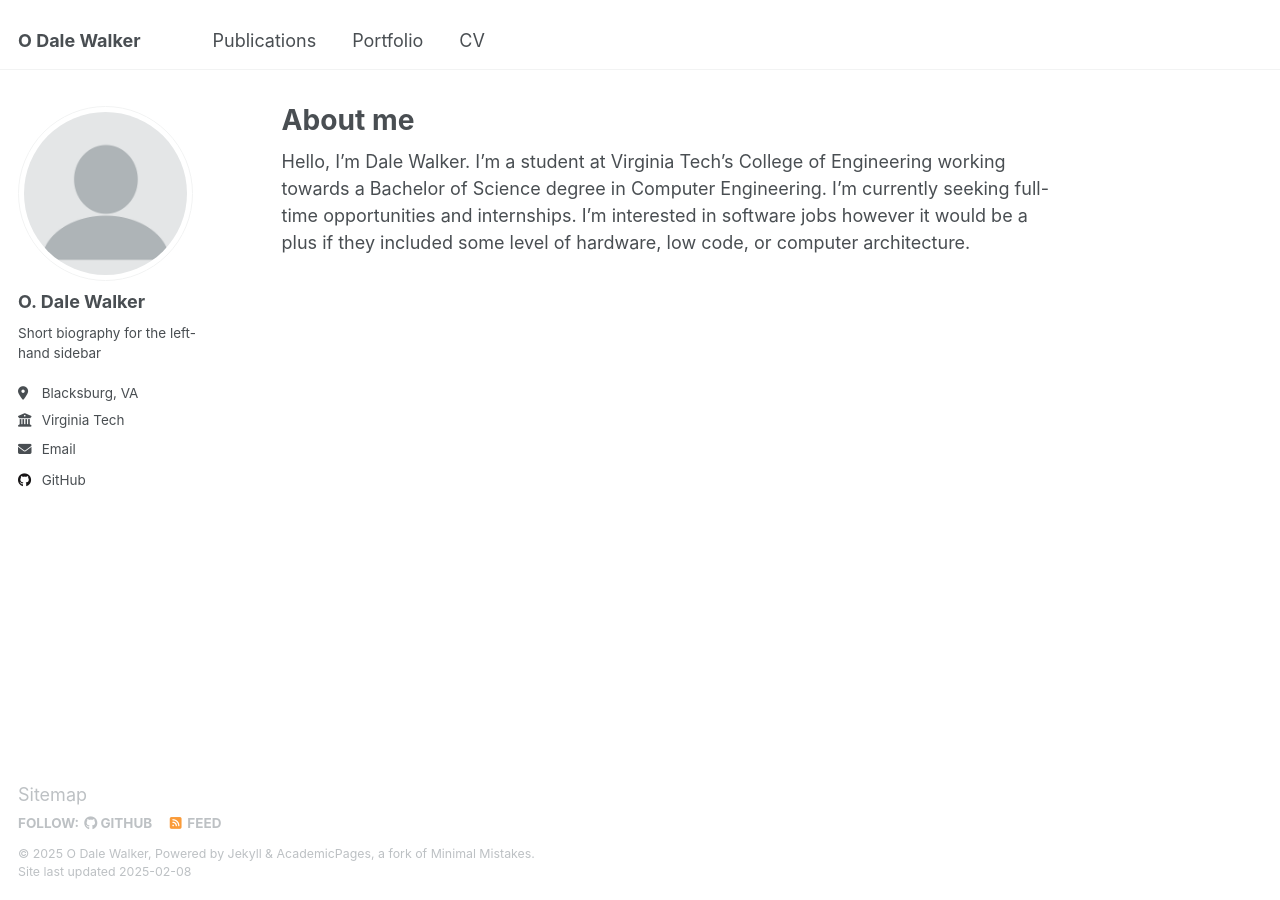
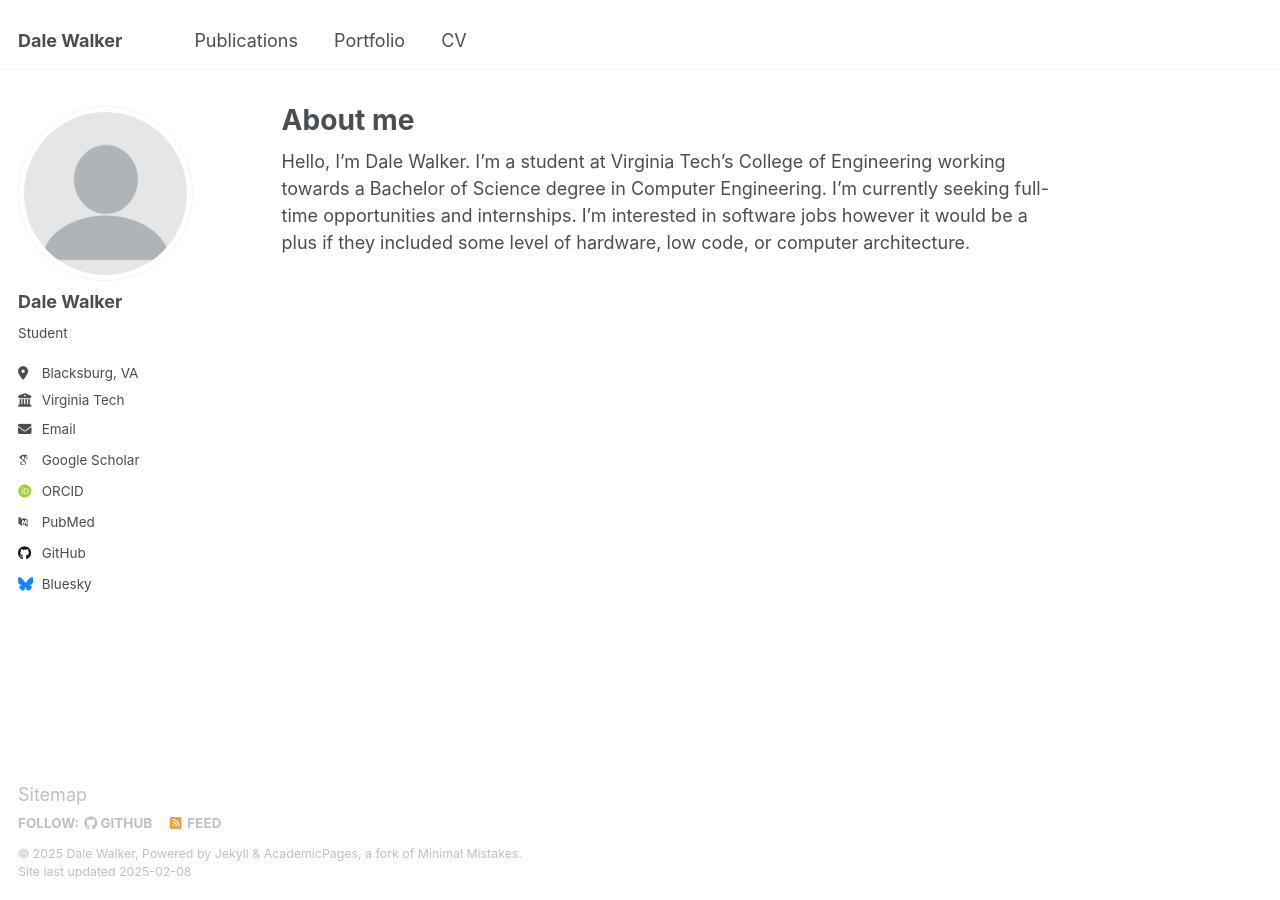
Before and after one commit to dalewalker1047/dalewalker1047.github.io, a Jekyll site: the page built from _pages/about.md, in a window 1280 px wide. Built offline with Jekyll 4.4.1, drawn with Linux system fonts in a browser that asks for light colours; some web fonts are replaced.

Commit message:
Barely edited congif

```diff
--- a/_config.yml
+++ b/_config.yml
@@ -9,11 +9,11 @@
 # Basic Site Settings
 locale                   : "en-US"
 site_theme               : "default"
-title                    : "O Dale Walker"
+title                    : "Dale Walker"
 title_separator          : "-"
-name                     : &name "O Dale Walker"
+name                     : &name "Dale Walker"
 description              : &description "Student at Virginia Tech"
-url                      : https://dalewalker1047.github.io/ # the base hostname & protocol for your site e.g. "https://[your GitHub username].github.io"
+url                      : https://dalewalker1047.github.io # the base hostname & protocol for your site e.g. "https://[your GitHub username].github.io"
 baseurl                  : "" # the subpath of your site, e.g. "/blog"
 repository               : "dalewalker1047.github.io"
 
@@ -23,9 +23,9 @@ repository               : "dalewalker1047.github.io"
 author:
   # Biographic information
   avatar           : "profile.png"
-  name             : "O. Dale Walker"
+  name             : "Dale Walker"
   pronouns         : # example: "she/her"
-  bio              : "Short biography for the left-hand sidebar"
+  bio              : "Student"
   location         : "Blacksburg, VA"
   employer         : "Virginia Tech"
   uri              : # URL
@@ -33,11 +33,11 @@ author:
 
   # Academic websites
   arxiv            : # URL - Update with the correct link to your profile
-  googlescholar    : # URL
+  googlescholar    : "https://scholar.google.com/citations?user=PS_CX0AAAAAJ"
   impactstory      : # URL
-  orcid            : # URL
+  orcid            : "http://orcid.org/yourorcidurl"
   semantic         : # URL
-  pubmed           : # URL
+  pubmed           : "https://www.ncbi.nlm.nih.gov/pubmed/?term=john+snow"
   researchgate     : # URL
   scopus           : # URL
 
@@ -45,12 +45,12 @@ author:
   bitbucket        : # Username - Update with your username on the site
   codepen          : # Username
   dribbble         : # Username
-  github           : "dalewalker1047"
+  github           : "academicpages"
   kaggle           : # Username
   stackoverflow    : # User number or user number and name (i.e., use "1" or "1/jeff-atwood")
 
   # Social media
-  bluesky          : # User # Replace this with you Bluesky username
+  bluesky          : "bsky.app" # Replace this with you Bluesky username
   facebook         : # Username
   flickr           : # Username
   foursquare       : # Username
```
